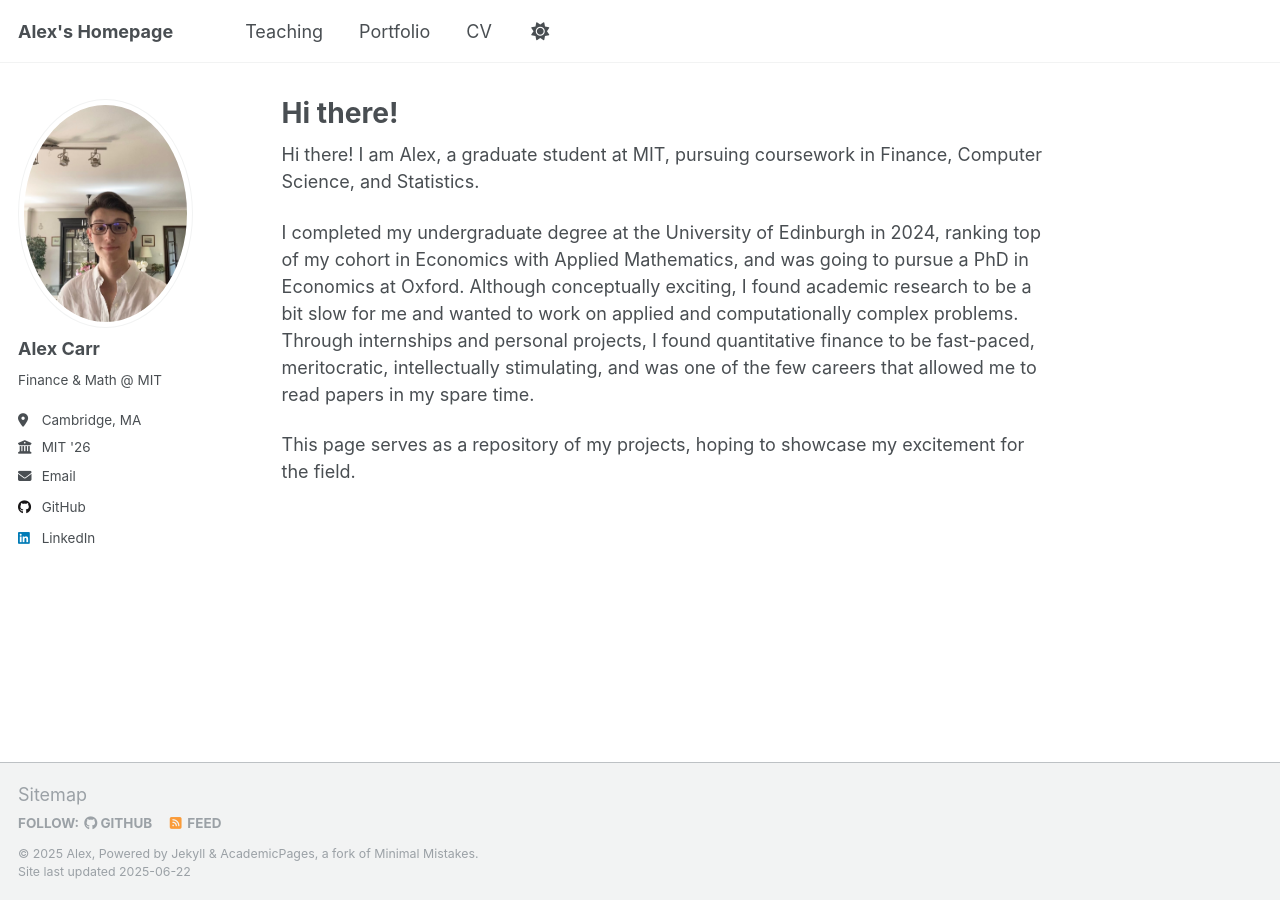
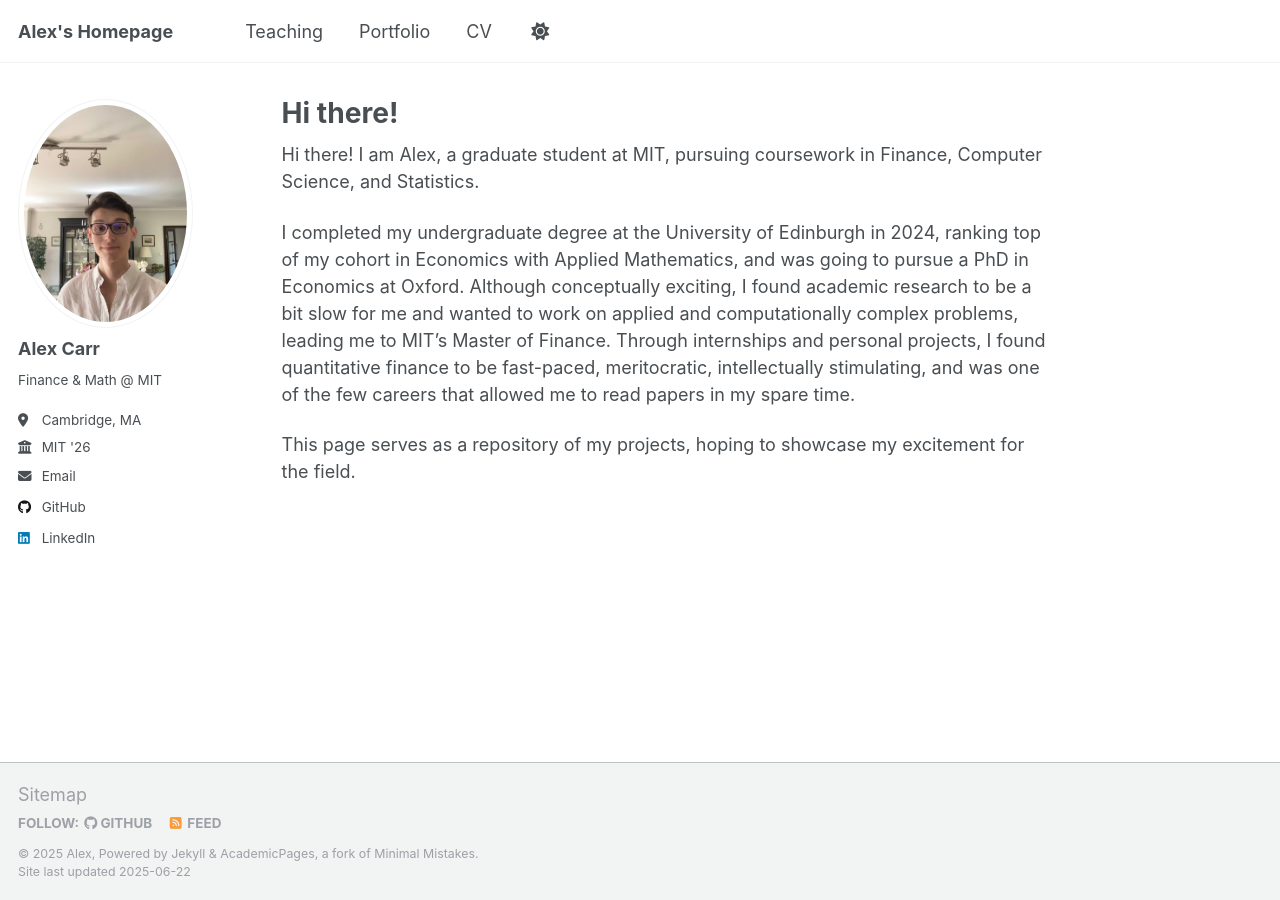
Before and after one commit to AlexandrCarr/AlexandrCarr.github.io, a Jekyll site: the page built from _pages/about.md, in a window 1280 px wide. Built offline with Jekyll 4.4.1, drawn with Linux system fonts in a browser that asks for light colours.

Commit message:
Update about.md

```diff
--- a/_pages/about.md
+++ b/_pages/about.md
@@ -9,6 +9,6 @@ redirect_from:
 
 Hi there! I am Alex, a graduate student at MIT, pursuing coursework in Finance, Computer Science, and Statistics.
 
-I completed my undergraduate degree at the University of Edinburgh in 2024, ranking top of my cohort in Economics with Applied Mathematics, and was going to pursue a PhD in Economics at Oxford. Although conceptually exciting, I found academic research to be a bit slow for me and wanted to work on applied and computationally complex problems. Through internships and personal projects, I found quantitative finance to be fast-paced, meritocratic, intellectually stimulating, and was one of the few careers that allowed me to read papers in my spare time.
+I completed my undergraduate degree at the University of Edinburgh in 2024, ranking top of my cohort in Economics with Applied Mathematics, and was going to pursue a PhD in Economics at Oxford. Although conceptually exciting, I found academic research to be a bit slow for me and wanted to work on applied and computationally complex problems, leading me to MIT's Master of Finance. Through internships and personal projects, I found quantitative finance to be fast-paced, meritocratic, intellectually stimulating, and was one of the few careers that allowed me to read papers in my spare time.
 
 This page serves as a repository of my projects, hoping to showcase my excitement for the field.
```
